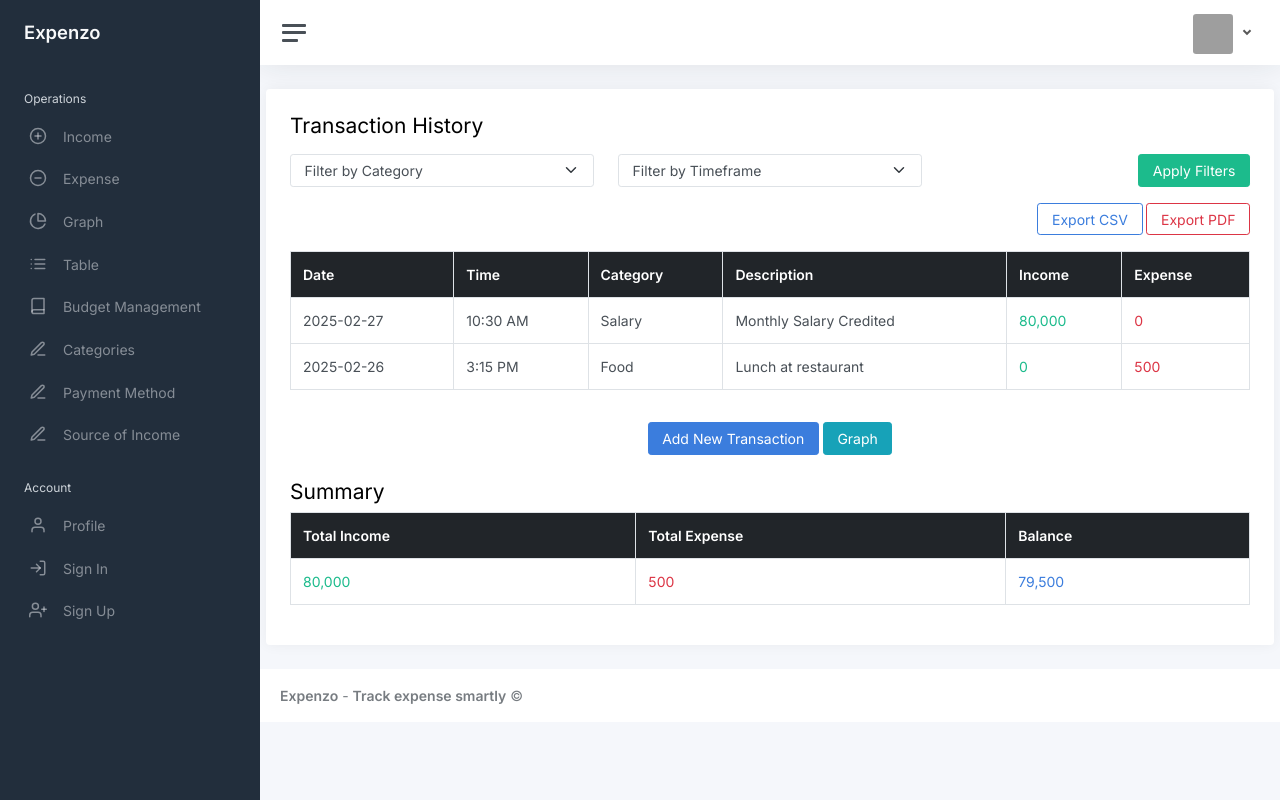
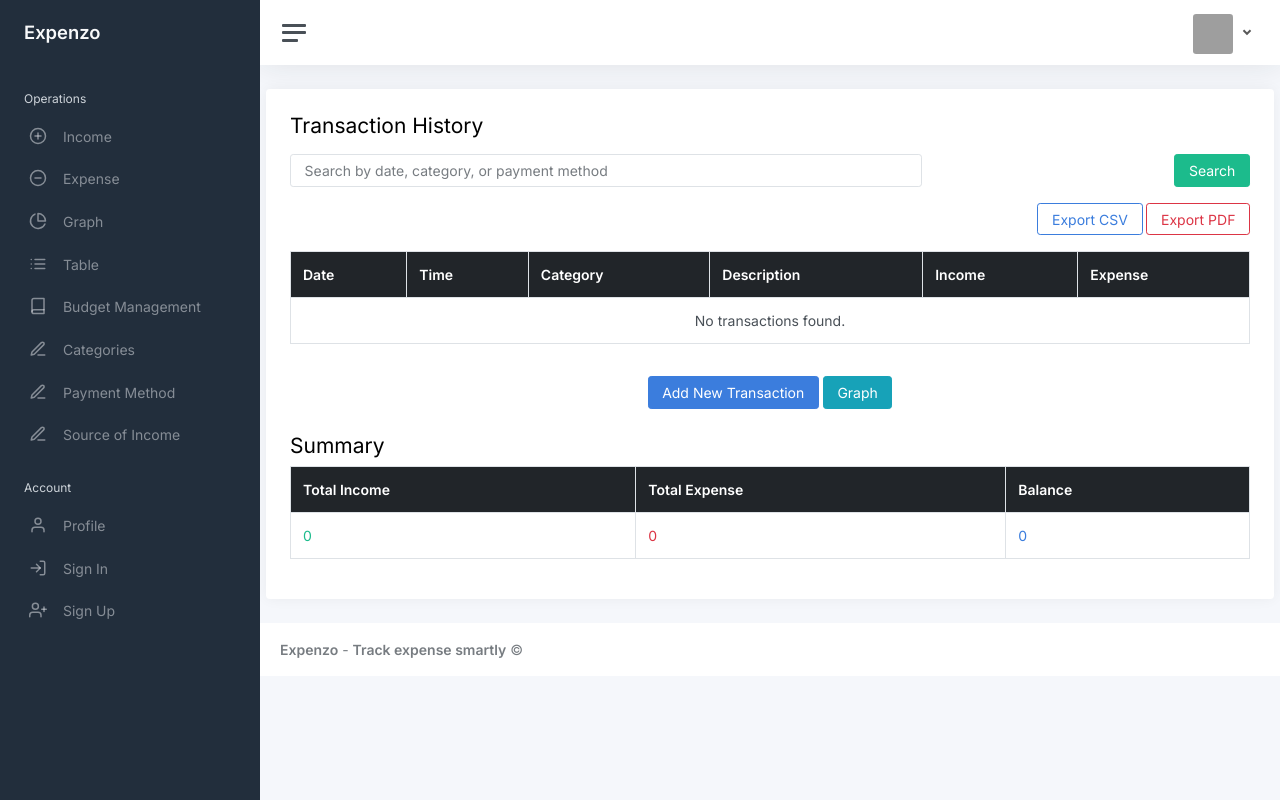
Before and after one commit to shyamsndr/SmartExpenseTracker, a Django app: page /transactions/ in a window 1280 px wide. Run offline with Django 5.2, Linux system fonts and the light colour scheme; some libraries are stand-ins or nearby versions; grey boxes are pictures that could not be loaded.

Commit message:
Fixed transaction amount absolute value issue

```diff
--- a/smart_expense_tracker/templates/transactions.html
+++ b/smart_expense_tracker/templates/transactions.html
@@ -7,29 +7,15 @@
     <div class="card p-4">
         <h1 class="h3 mb-3">Transaction History</h1>
 
-        <!-- Filters -->
-        <div class="row mb-3">
-            <div class="col-md-4">
-                <select class="form-select">
-                    <option selected>Filter by Category</option>
-                    <option value="all">All</option>
-                    <option value="salary">Salary</option>
-                    <option value="food">Food</option>
-                    <option value="shopping">Shopping</option>
-                </select>
-            </div>
-            <div class="col-md-4">
-                <select class="form-select">
-                    <option selected>Filter by Timeframe</option>
-                    <option value="week">This Week</option>
-                    <option value="month">This Month</option>
-                    <option value="year">This Year</option>
-                </select>
+        <!-- Search Bar -->
+        <form method="GET" action="{% url 'transactions' %}" class="row mb-3">
+            <div class="col-md-8">
+                <input type="text" name="q" class="form-control" placeholder="Search by date, category, or payment method" value="{{ request.GET.q }}">
             </div>
             <div class="col-md-4 text-end">
-                <button class="btn btn-success">Apply Filters</button>
+                <button type="submit" class="btn btn-success">Search</button>
             </div>
-        </div>
+        </form>
 
         <!-- Export Buttons -->
         <div class="mb-3 text-end">
@@ -50,22 +36,20 @@
                 </tr>
             </thead>
             <tbody>
+                {% for transaction in transactions %}
                 <tr>
-                    <td>2025-02-27</td>
-                    <td>10:30 AM</td>
-                    <td>Salary</td>
-                    <td>Monthly Salary Credited</td>
-                    <td class="text-success">80,000</td>
-                    <td class="text-danger">0</td>
+                    <td>{{ transaction.date }}</td>
+                    <td>{{ transaction.time }}</td>
+                    <td>{{ transaction.category.name }}</td>
+                    <td>{{ transaction.description }}</td>
+                    <td class="text-success">{% if transaction.amount > 0 %}{{ transaction.amount }}{% else %}0{% endif %}</td>
+                    <td class="text-danger">{% if transaction.amount < 0 %}{{ transaction.amount|floatformat:2|slice:"1:" }}{% else %}0{% endif %}</td>
                 </tr>
+                {% empty %}
                 <tr>
-                    <td>2025-02-26</td>
-                    <td>3:15 PM</td>
-                    <td>Food</td>
-                    <td>Lunch at restaurant</td>
-                    <td class="text-success">0</td>
-                    <td class="text-danger">500</td>
+                    <td colspan="6" class="text-center">No transactions found.</td>
                 </tr>
+                {% endfor %}
             </tbody>
         </table>
 
@@ -87,9 +71,9 @@
             </thead>
             <tbody>
                 <tr>
-                    <td class="text-success">80,000</td>
-                    <td class="text-danger">500</td>
-                    <td class="text-primary">79,500</td>
+                    <td class="text-success">{{ total_income }}</td>
+                    <td class="text-danger">{{ total_expense }}</td>
+                    <td class="text-primary">{{ total_balance }}</td>
                 </tr>
             </tbody>
         </table>
--- a/smart_expense_tracker/users/views.py
+++ b/smart_expense_tracker/users/views.py
@@ -1,6 +1,8 @@
 from django.shortcuts import render, redirect
 from django.contrib import messages
-from .models import User, Category, PaymentMethod
+from .models import User, Category, PaymentMethod, Income, Expense
+from itertools import chain
+from operator import attrgetter
 from .services import (authenticate_user, register_user, update_profile, change_password, get_income_sources, add_income_source,
                         delete_income_source, add_income, get_payment_methods, add_payment_method, delete_payment_method,
                         get_categories, add_category, delete_category, get_income_sources, get_categories, get_payment_methods,
@@ -110,7 +112,58 @@ def logout_view(request):
     return redirect('login')
 
 def transactions_view(request):
-    return render(request, 'transactions.html')
+    query = request.GET.get('q', '').strip()
+    user = request.user
+
+    # Fetch transactions for the user
+    incomes = Income.objects.filter(user=user)
+    expenses = Expense.objects.filter(user=user)
+
+    # Apply search filter if query exists
+    if query:
+        incomes = incomes.filter(
+            source__name__icontains=query
+        ) | incomes.filter(
+            payment_method__icontains=query
+        ) | incomes.filter(
+            date__icontains=query
+        ) | incomes.filter(
+            description__icontains=query
+        )
+
+        expenses = expenses.filter(
+            category__name__icontains=query
+        ) | expenses.filter(
+            payment_method__name__icontains=query
+        ) | expenses.filter(
+            date__icontains=query
+        ) | expenses.filter(
+            description__icontains=query
+        )
+
+    # Merge and sort transactions
+    transactions = sorted(
+        chain(incomes, expenses),
+        key=attrgetter('date', 'time'),
+        reverse=True
+    )
+
+    # Convert expenses to negative values (optional, only if needed)
+    for transaction in transactions:
+        if isinstance(transaction, Expense):
+            transaction.amount = -transaction.amount  # Make expense negative
+
+    # Calculate Summary
+    total_income = sum(income.amount for income in incomes)
+    total_expense = sum(expense.amount for expense in expenses)
+    total_balance = total_income - total_expense
+
+    return render(request, 'transactions.html', {
+        'transactions': transactions,
+        'total_income': total_income,
+        'total_expense': total_expense,
+        'total_balance': total_balance
+    })
 
 def expense_page(request):
     if 'user_id' not in request.session:
```
